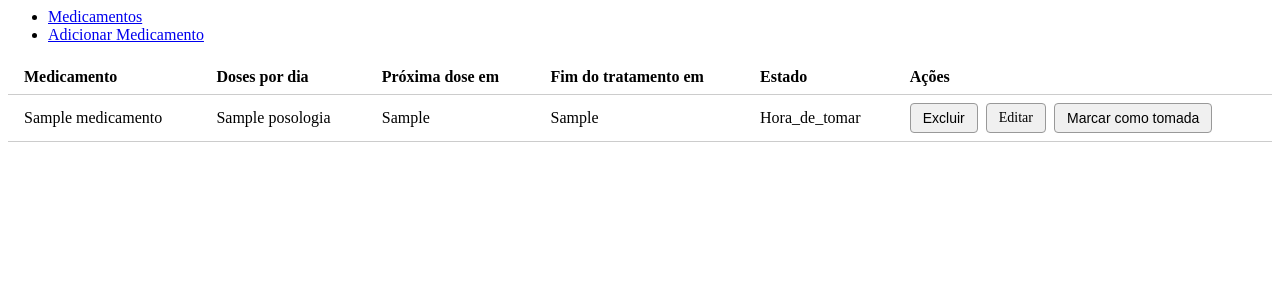
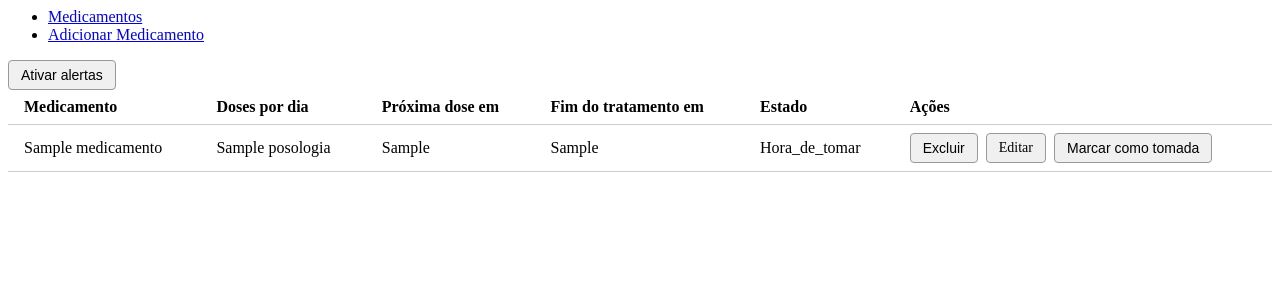
Before and after one commit to machadoleo00-commits/controle-de-medicacao, a Flask app: template templates/index.html in a window 1280 px wide. Shown: the top 300 px of the page. Run offline with Flask 3, Linux system fonts and the light colour scheme; the template is opened without the code that fills it: most values are stand-ins (such as "Sample title", 1, 10 or a date in 2020).

Commit message:
Adiciona alarme com estado das doses, confirmação e notificações

```diff
--- /dev/null
+++ b/static/alertas.js
@@ -0,0 +1,20 @@
+document.getElementById("ativar-alertas").addEventListener("click", function() {
+    Notification.requestPermission().then(function(resposta) {
+        if (resposta === "granted") {
+            new Notification("Alertas ativados", { body: "Você será avisado na hora das doses." });
+        }
+    });
+});
+
+if (Notification.permission === "granted") {
+    document.querySelectorAll("tr[data-estado]").forEach(function(row) {
+        const estado = row.getAttribute("data-estado");
+        const nome = row.getAttribute("data-nome");
+        if (estado === "Atrasado") {
+            new Notification("Dose atrasada", { body: `A dose de ${nome} está atrasada.` });
+        }
+        else if (estado === "Hora_de_tomar") {
+            new Notification("Hora de tomar", { body: `É hora de tomar a dose de ${nome}.` });
+        }
+    });
+}
--- a/templates/index.html
+++ b/templates/index.html
@@ -1,6 +1,7 @@
 {% extends "base.html" %}
 {% block head %}
 <meta http-equiv="refresh" content="60">
+<script src="{{ url_for('static', filename='alertas.js') }}" defer></script>
 {% endblock %}
 {% block main %}
 <!DOCTYPE html>
@@ -11,7 +12,7 @@
 
 </head>
 
-
+<button id="ativar-alertas" class="botao">Ativar alertas</button>
 
 <table>
     <thead>
@@ -26,7 +27,7 @@
     </thead>
     <tbody>
         {% for m in medicamentos %}
-        <tr>
+        <tr data-estado="{{ m.estado }}" data-nome="{{ m.medicamento }}">
             <td>{{ m.medicamento }}</td>
             <td>{{ m.posologia }}</td>
             {% if m.proxima_dose %}
```
Also changed, not shown: README.md.
